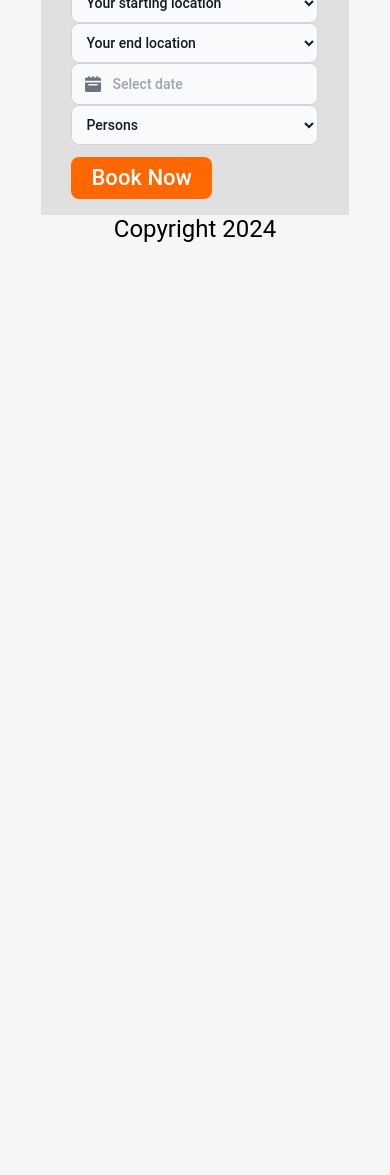
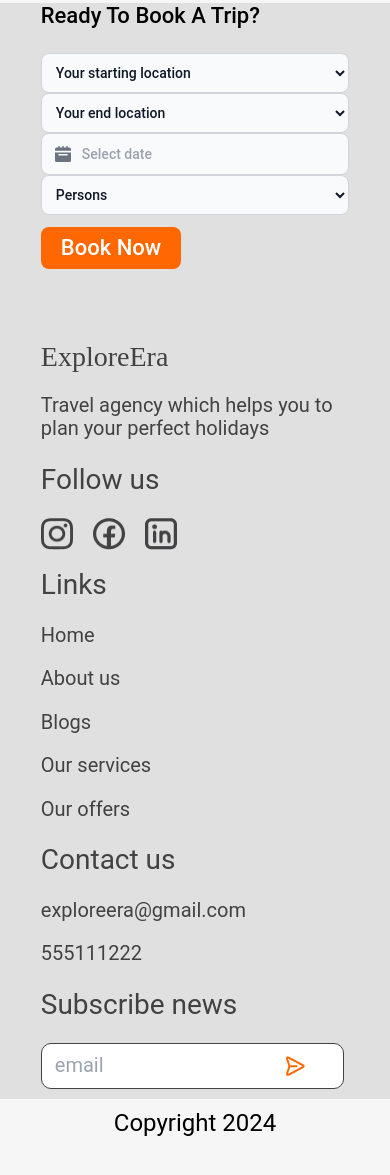
Before and after one commit to eratiani/UNILAB-JS_TI, a website: page index.html in a window 390 px wide. Shown: the part 1873-3048 px from the top of the page. Before the commit the page ends 2116 px from the top, so only its background shows below. Drawn offline with nearby package versions, Linux system fonts and the light colour scheme.

Commit message:
add  mobile landing

```diff
--- a/index.html
+++ b/index.html
@@ -124,7 +124,7 @@
         <div class="container--center">
           <h2 class="sec__6--title">Ready To Book A Trip?</h2>
           <div class="sec__6__container--content">
-            <form class="max-w-sm mx-auto">
+            <form class="max-w-sm sec__6--form">
               <select
                 id="sec__6__start--location"
                 class="bg-gray-50 border border-gray-300 text-gray-900 text-sm rounded-lg focus:ring-blue-500 focus:border-blue-500 block w-full p-2.5 dark:bg-gray-700 dark:border-gray-600 dark:placeholder-gray-400 dark:text-white dark:focus:ring-blue-500 dark:focus:border-blue-500"
@@ -190,6 +190,81 @@
           </div>
         </div>
       </section>
+      <section class="sec--7">
+        <div class="container--center">
+          <h3 class="sec__7__title--1">ExploreEra</h3>
+          <p class="sec__7--p">
+            Travel agency which helps you to plan your perfect holidays
+          </p>
+          <h3 class="sec__7__title--2 sec__7--title">Follow us</h3>
+          <div class="sec__7__social--container">
+            <a href="" class="sec__7__social--link"
+              ><img
+                src="./assets/img/logo/camera.png"
+                alt="camera"
+                class="sec__7__social--img"
+              /> </a
+            ><a href="" class="sec__7__social--link"
+              ><img
+                src="./assets/img/logo/fb.png"
+                alt="fb"
+                class="sec__7__social--img"
+            /></a>
+            <a href="" class="sec__7__social--link"
+              ><img
+                src="./assets/img/logo/ln.png"
+                alt="ln"
+                class="sec__7__social--img"
+            /></a>
+          </div>
+          <div>
+            <h3 class="sec__7__title--3 sec__7--title">Links</h3>
+            <ul class="sec__7--ul">
+              <li class="sec__7--li">
+                <a href="" class="sec__7--link">Home</a>
+              </li>
+              <li class="sec__7--li">
+                <a href="" class="sec__7--link">About us</a>
+              </li>
+              <li class="sec__7--li">
+                <a href="" class="sec__7--link">Blogs</a>
+              </li>
+              <li class="sec__7--li">
+                <a href="" class="sec__7--link">Our services</a>
+              </li>
+              <li class="sec__7--li">
+                <a href="" class="sec__7--link">Our offers</a>
+              </li>
+            </ul>
+          </div>
+          <div>
+            <h3 class="sec__7__title--4 sec__7--title">Contact us</h3>
+            <a href="mailto:exploreera@gmail.com" class="sec__7__contact--email"
+              >exploreera@gmail.com</a
+            >
+            <p class="sec__7__contact--number">555111222</p>
+          </div>
+          <div>
+            <h3 class="sec__7__title--5 sec__7--title">Subscribe news</h3>
+            <form class="sec__7__form--subscribe">
+              <input
+                class="sec__7__subscribe--input"
+                type="email"
+                name=""
+                id="subEmail"
+                placeholder="email"
+              />
+              <button class="sec__7__subscribe--btn">
+                <img
+                  src="./assets/img/logo/arrow-right.png"
+                  alt="arrow"
+                  class="sec__7__subscribe--img"
+                />
+              </button>
+            </form>
+          </div>
+        </div>
+      </section>
       <footer class="footer">
         <p class="footer--text">Copyright 2024</p>
       </footer>
--- a/styles/landing.scss
+++ b/styles/landing.scss
@@ -40,7 +40,7 @@
   /////// sec-1
   .sec--1 {
     width: 100vw;
-    height: 147px;
+    height: 217px;
     padding-top: 70px;
     display: flex;
     justify-content: center;
@@ -208,13 +208,15 @@
     font-size: 22px;
     line-height: 25.78px;
     margin-top: 24px;
+    padding-bottom: 16px;
+    background-color: #e0e0e0;
+
     .sec__6--title {
       margin-bottom: 12px;
     }
     .sec__6__container--content {
       padding-top: 12px;
       padding-bottom: 16px;
-      background-color: #e0e0e0;
       display: grid;
       grid-template-columns: 1fr;
       gap: 12px;
@@ -224,9 +226,13 @@
         color: white;
         margin-top: 12px;
         background-color: $primary-btn-color;
-        transition: all ease-in-out 0.33ms;
+        transition: all ease-in-out 0.33s;
         &:hover {
           background-color: $primary-btn-hover;
+        }
+        .sec__6--form {
+          width: 100% !important;
+          margin: 0 !important;
         }
       }
     }
@@ -234,10 +240,76 @@
   /// sec-6
 
   ///sec-7
-  ///
+  .sec--7 {
+    padding-top: 40px;
+    padding-bottom: 10px;
+    background-color: #e0e0e0;
+    color: $primary-text-color;
+    font-family: Roboto;
+    font-weight: 400;
+    font-size: 20px;
+    line-height: 23.44px;
+    .sec__7--title {
+      font-family: Roboto;
+      font-weight: 400;
+      font-size: 28px;
+      line-height: 37.66px;
+      margin-bottom: 20px;
+    }
+    .sec__7__title--1 {
+      font-family: Kalnia;
+      font-weight: 500;
+      font-size: 28px;
+      line-height: 32.81px;
+      margin-bottom: 20px;
+    }
+    .sec__7--p {
+      margin-bottom: 20px;
+    }
+    .sec__7__social--container {
+      display: flex;
+      gap: 20px;
+      margin-bottom: 16px;
+      > a {
+        display: block;
+        width: 32px;
+        height: 32px;
+        > img {
+          max-width: 100%;
+          width: 100%;
+          height: 100%;
+        }
+      }
+    }
+    .sec__7--li {
+      margin-bottom: 20px;
+      > a {
+        display: block;
+      }
+    }
+    .sec__7__contact--number {
+      margin-top: 20px;
+      margin-bottom: 20px;
+    }
+    .sec__7__form--subscribe {
+      position: relative;
+      > input {
+        padding: 10px 13px;
+        border: 1px solid;
+        border-radius: 10px;
+      }
+      > button {
+        position: absolute;
+        left: 245px;
+        top: 27%;
+      }
+    }
+  }
   /// sec-7
   /// footer
   .footer {
+    padding-top: 10px;
+    padding-bottom: 40px;
     .footer--text {
       text-align: center;
       font-family: Roboto;
--- a/styles/variables.scss
+++ b/styles/variables.scss
@@ -2,3 +2,4 @@ $primary-bg-color: #f6f6f6;
 $primary-btn-color: #ff6700;
 $secondary-btn-color: #ff8c3e;
 $primary-btn-hover: #c85100;
+$primary-text-color: #424244;
```
Also changed, not shown: readme.md (added), styles/landing.css, 1 other file.
